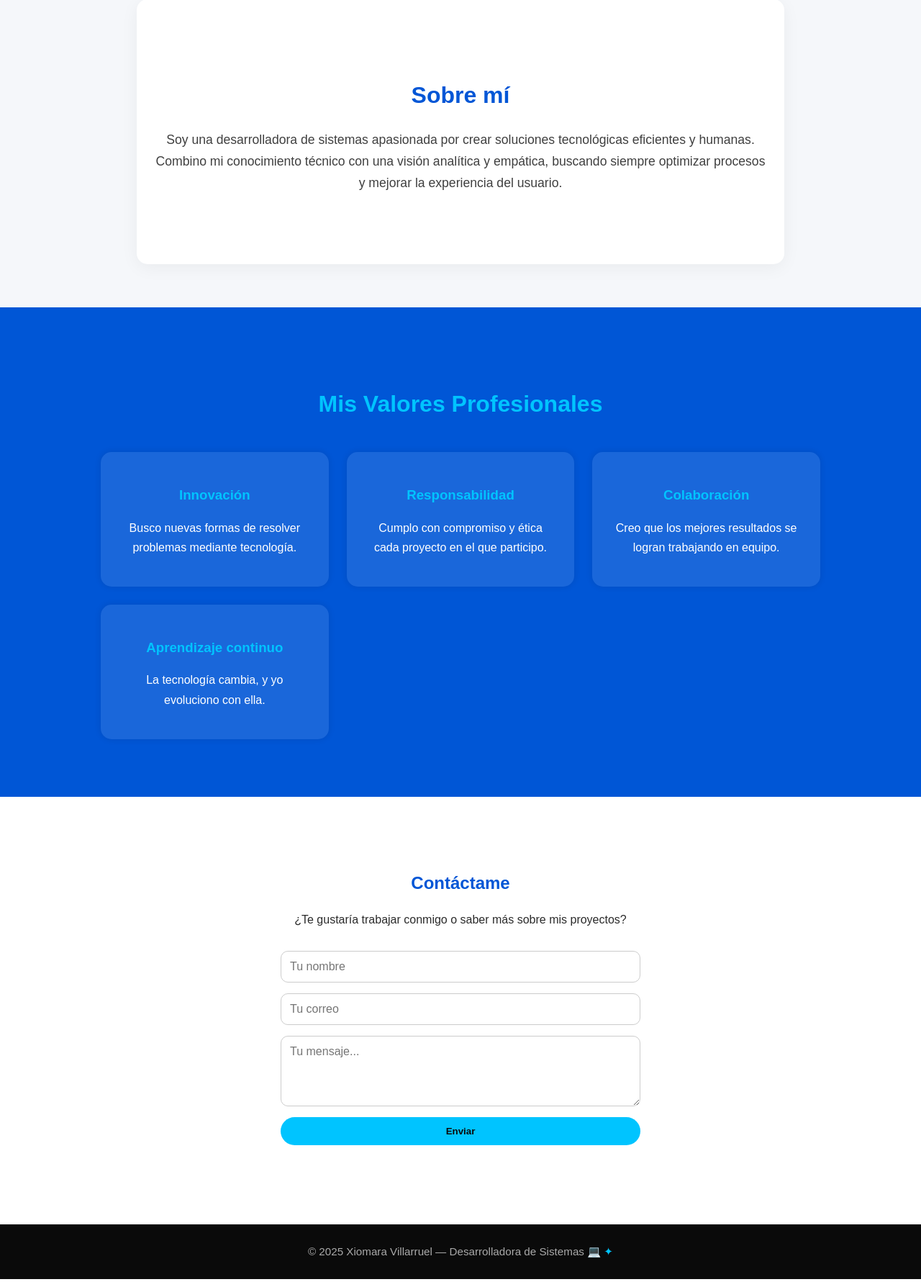
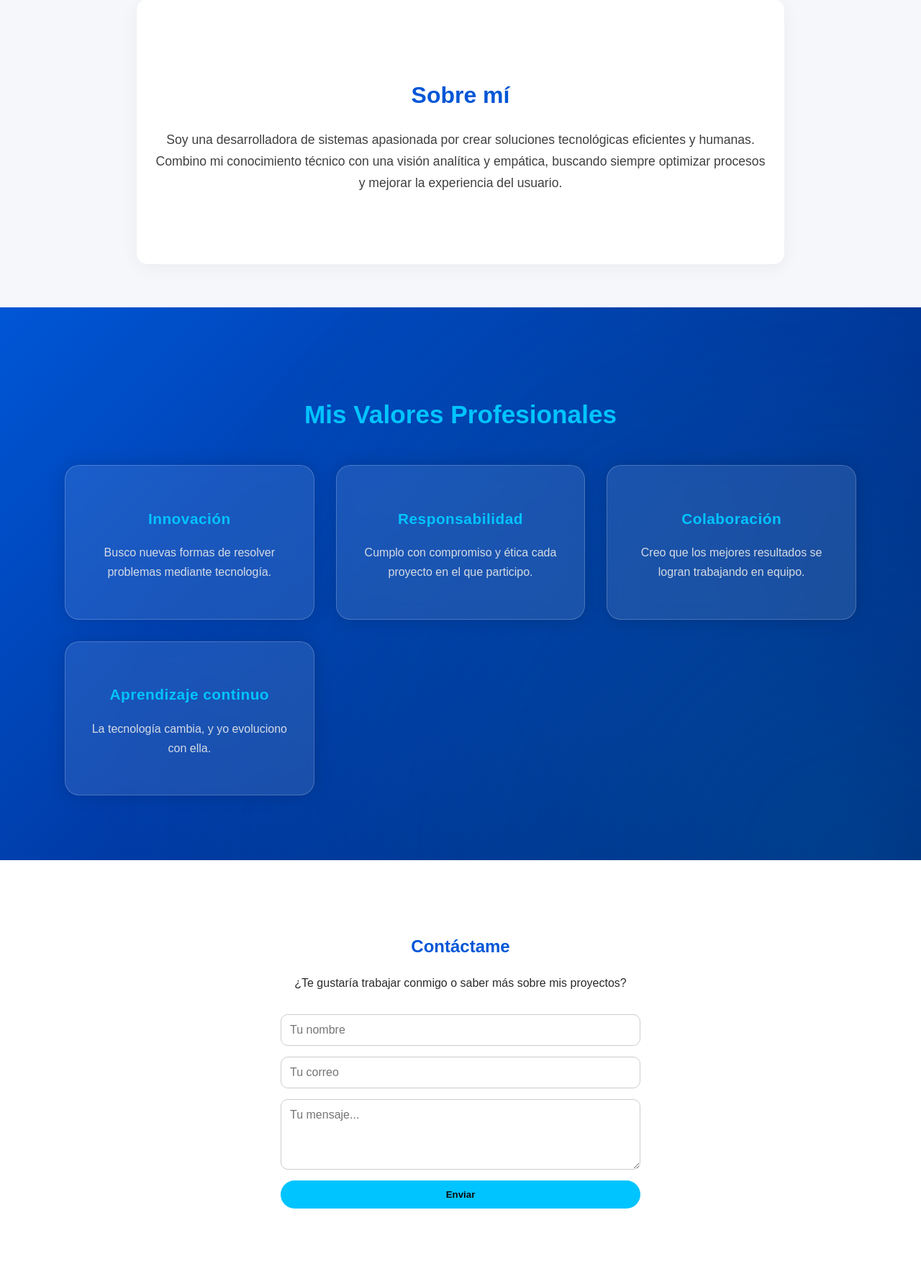
Before and after one commit to Xio4vi/Villarruel, a PHP site: page / in a window 1280 px wide. Shown: the part 537-2325 px from the top of the page at 72% size. Run offline with PHP 8.4, Linux system fonts and the light colour scheme.

Commit message:
Actualizo portafolio personalizado

```diff
--- a/style.css
+++ b/style.css
@@ -29,9 +29,22 @@ body {
   color: var(--color-blanco);
   text-align: center;
   padding: 120px 20px;
+  position: relative;
+  overflow: hidden;
+}
+
+.hero::after {
+  content: "";
+  position: absolute;
+  top: 0; left: 0;
+  width: 100%; height: 100%;
+  background: linear-gradient(135deg, rgba(0,0,50,0.4), rgba(0,196,255,0.2));
+  z-index: 0;
 }
 
 .hero h1 {
+  position: relative;
+  z-index: 1;
   font-size: 3.2em;
   font-weight: 700;
   margin-bottom: 0.3em;
@@ -43,6 +56,8 @@ body {
 }
 
 .hero .tagline {
+  position: relative;
+  z-index: 1;
   font-size: 1.3em;
   margin-bottom: 1.5em;
   font-style: italic;
@@ -89,42 +104,93 @@ body {
 
 /* === VALORES PROFESIONALES === */
 .valores {
-  background: var(--color-primario);
+  background: linear-gradient(135deg, var(--color-primario), #001a6b);
   color: var(--color-blanco);
-  padding: 80px 20px;
+  padding: 90px 20px;
   text-align: center;
+  position: relative;
+  overflow: hidden;
+}
+
+.valores::before {
+  content: "";
+  position: absolute;
+  top: -50px;
+  left: -50px;
+  width: 200%;
+  height: 200%;
+  background: radial-gradient(circle at center, rgba(0, 196, 255, 0.2), transparent 70%);
+  animation: movimientoFondo 8s infinite alternate ease-in-out;
+}
+
+@keyframes movimientoFondo {
+  from { transform: translate(0, 0); }
+  to { transform: translate(-50px, 50px); }
 }
 
 .valores h2 {
-  font-size: 2em;
+  font-size: 2.2em;
   margin-bottom: 40px;
   color: var(--color-secundario);
+  position: relative;
+  z-index: 2;
 }
 
+/* Tarjetas con efecto glassmorphism */
 .valores-container {
   display: grid;
-  grid-template-columns: repeat(auto-fit, minmax(240px, 1fr));
-  gap: 25px;
-  max-width: 1000px;
+  grid-template-columns: repeat(auto-fit, minmax(260px, 1fr));
+  gap: 30px;
+  max-width: 1100px;
   margin: auto;
+  position: relative;
+  z-index: 2;
 }
 
 .valor {
   background: rgba(255, 255, 255, 0.1);
-  border-radius: 15px;
-  padding: 25px;
-  transition: all 0.3s;
-  box-shadow: 0 0 10px rgba(0,0,0,0.1);
+  backdrop-filter: blur(10px);
+  border: 1px solid rgba(255, 255, 255, 0.2);
+  border-radius: 20px;
+  padding: 35px 25px;
+  transition: all 0.4s ease;
+  box-shadow: 0 0 25px rgba(0,0,0,0.15);
+  cursor: default;
+  position: relative;
+  overflow: hidden;
+}
+
+.valor::before {
+  content: "";
+  position: absolute;
+  top: 0;
+  left: -100%;
+  width: 100%;
+  height: 100%;
+  background: linear-gradient(120deg, rgba(0,196,255,0.3), transparent);
+  transition: 0.5s;
+}
+
+.valor:hover::before {
+  left: 100%;
 }
 
 .valor:hover {
-  transform: translateY(-5px);
-  background: rgba(255, 255, 255, 0.2);
+  transform: translateY(-10px) scale(1.02);
+  box-shadow: 0 10px 30px rgba(0, 196, 255, 0.2);
 }
 
 .valor h3 {
   color: var(--color-secundario);
   margin-bottom: 10px;
+  font-size: 1.3em;
+  letter-spacing: 0.5px;
+}
+
+.valor p {
+  font-size: 1em;
+  color: #eaeaea;
+  opacity: 0.9;
 }
 
 /* === CONTACTO === */
```
